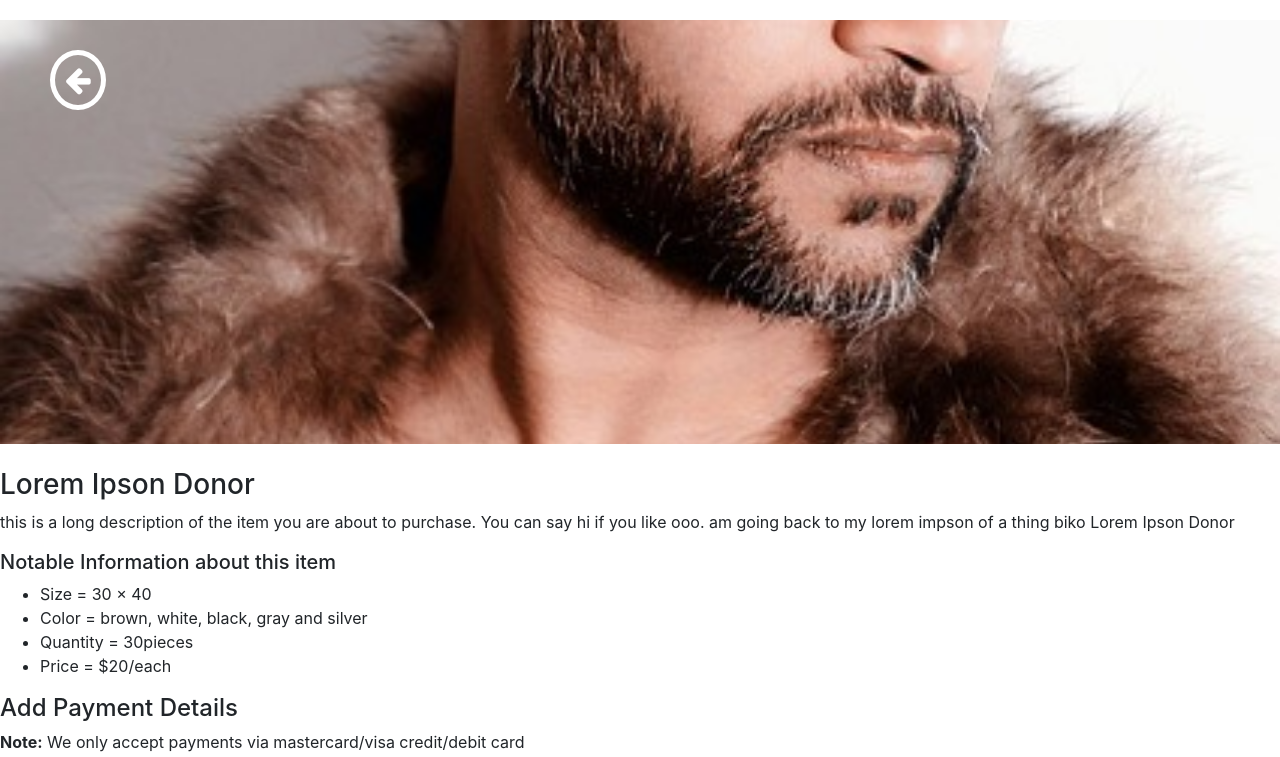
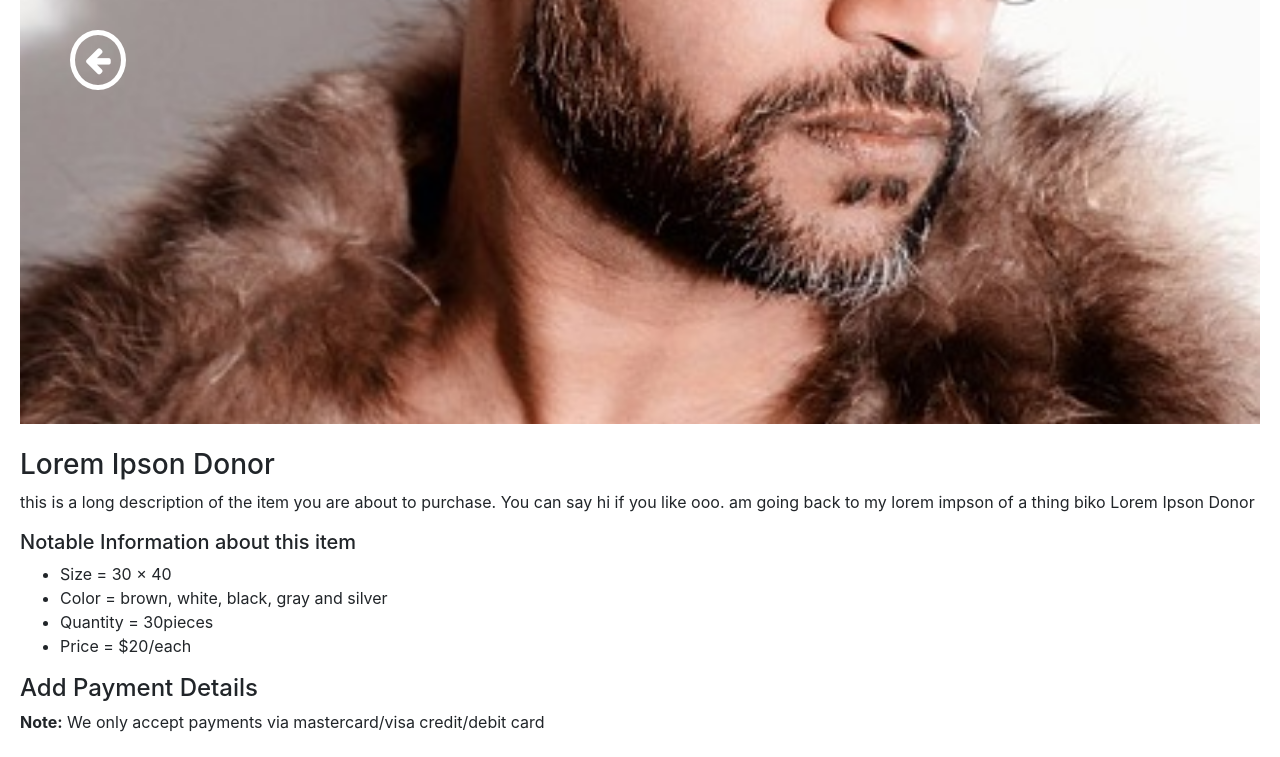
Before and after one commit to EsobeIsaac/emc, a plain HTML site: page purchase.html in a window 1280 px wide. Shown: the top 757 px of the page. Drawn offline with nearby package versions, Linux system fonts and the light colour scheme.

Commit message:
Update style.css

```diff
--- a/style.css
+++ b/style.css
@@ -17,7 +17,7 @@
 }
 
 .purchase-container{
-    padding: 20px 0;
+    padding: 0px 20px 15px;
 }
 
 .about-header .container{
```
